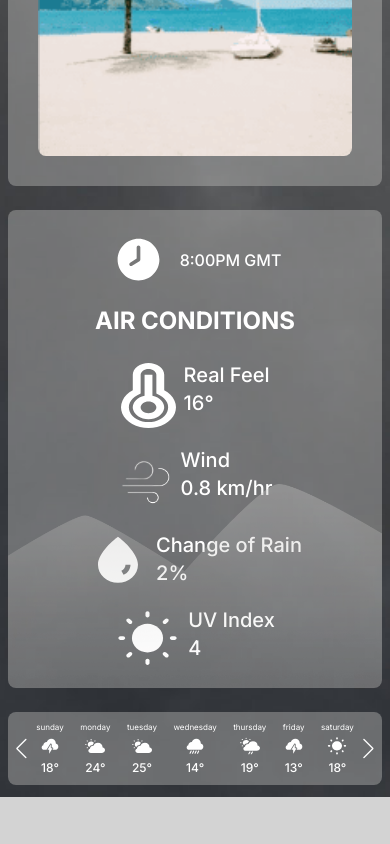
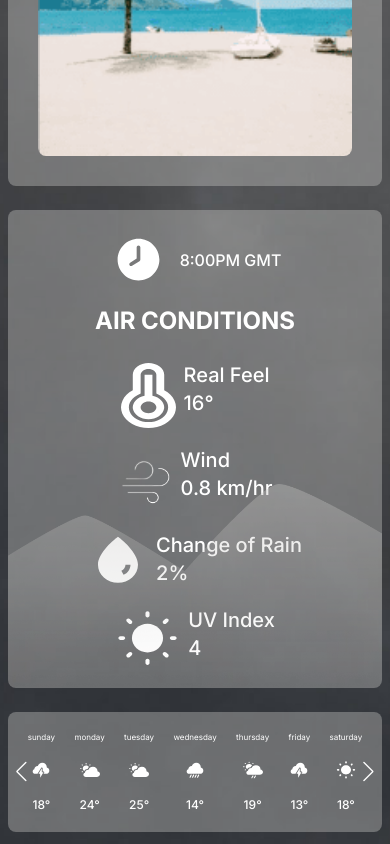
Before and after one commit to Scholak/2ece89c0-c269-4882-ac99-60ff13ca91f3, a React (Vite) app: page / in a window 390 px wide. Shown: the part 2711-3555 px from the top of the page. Before the commit the page ends 3508 px from the top, so only its background shows below. Built offline with nearby package versions, Linux system fonts and the light colour scheme.

Commit message:
refactor: ui improvements on weekly forecast component slider ui

```diff
--- a/src/components/WeeklyForecast/WeeklyForecast.module.scss
+++ b/src/components/WeeklyForecast/WeeklyForecast.module.scss
@@ -65,8 +65,13 @@
 
 @media screen and (max-width: 800px) {
   .container {
-    padding: 10px 0;
+    padding: 20px 0;
     border-radius: 8px;
+    height: 120px;
+
+    .slider {
+      padding: 0 10px;
+    }
 
     svg {
       width: 20px;
```
